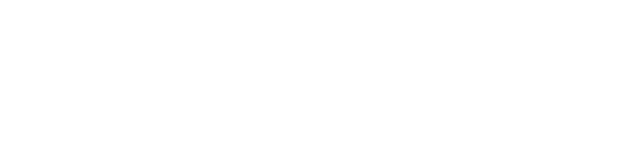
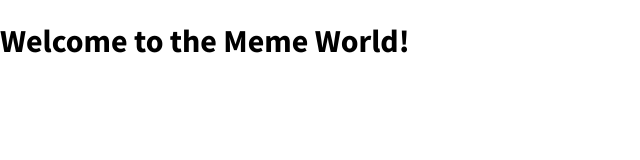
Before and after one commit to NikSavT/cssBayan, a plain HTML site: page cssBayan/index.html in a window 1280 px wide. Shown: the whole page, without its empty margins (0-640 px from the left). Drawn offline with Linux system fonts and the light colour scheme.

Commit message:
feat: add header (Fri, Mar 10, 2023  3:07:08 PM)

```diff
--- a/cssBayan/index.html
+++ b/cssBayan/index.html
@@ -16,7 +16,9 @@
 </head>
 
 <body>
-
+<div class="container">
+  <h1 class="header">Welcome to the Meme World!</h1>
+</div>
 </body>
 
 </html>
```
